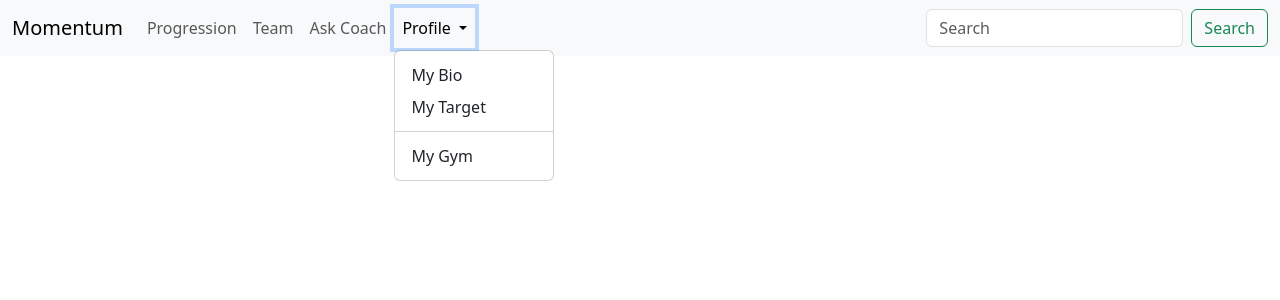
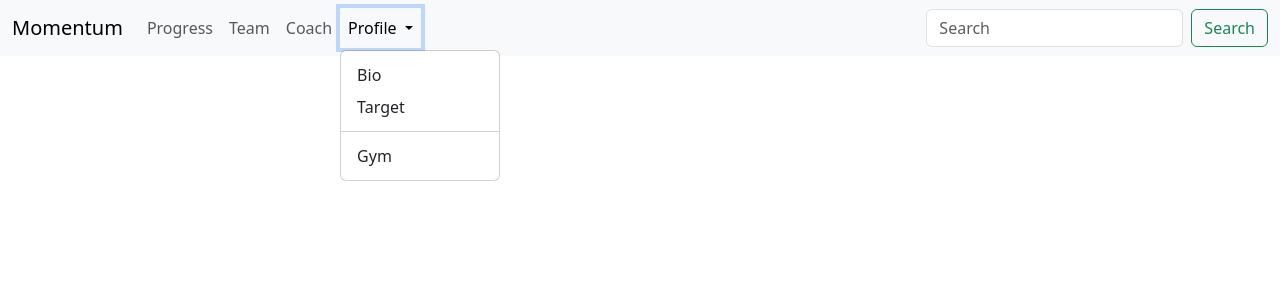
Before and after one commit to trentKR/Momentum, a Flask app: page / in a window 1280 px wide, after a click on "Profile". Shown: the top 300 px of the page. Run offline with Flask 3, Linux system fonts and the light colour scheme; some libraries are stand-ins or nearby versions.

Commit message:
Navbar directs to proper routes, htmls blank

```diff
--- a/app.py
+++ b/app.py
@@ -13,5 +13,35 @@ Session(app)
 
 @app.route("/")
 def index():
-    """"Landing page"""
-    return render_template("index.html")
+    """Landing page"""
+    return render_template("index.html", methods=["GET", "POST"])
+
+@app.route("/progress")
+def progress():
+    """Progress"""
+    return render_template("progress.html")
+
+@app.route("/team", methods=["GET", "POST"])
+def team():
+    """Team"""
+    return render_template("team.html")
+
+@app.route("/coach", methods=["GET", "POST"])
+def coach():
+    """Coach"""
+    return render_template("coach.html")
+
+@app.route("/bio", methods=["GET", "POST"])
+def bio():
+    """bio"""
+    return render_template("bio.html")
+
+@app.route("/target", methods=["GET", "POST"])
+def target():
+    """Target"""
+    return render_template("target.html")
+
+@app.route("/gym", methods=["GET", "POST"])
+def gym():
+    """Configure Gyms"""
+    return render_template("gym.html")
--- a/templates/index.html
+++ b/templates/index.html
@@ -4,5 +4,6 @@
     Momentum
 {% endblock %}
 
-{% block body %}
+{% block main %}
+
 {% endblock %}
--- a/templates/layout.html
+++ b/templates/layout.html
@@ -5,7 +5,7 @@
   <head>
 
         <meta name="viewport" content="initial-scale=1, width=device-width">
-        <title>Healthlee</title>
+        <title>Momentum</title>
 
         <!-- http://getbootstrap.com/docs/5.3/ -->
         <link href="https://cdn.jsdelivr.net/npm/bootstrap@5.3.3/dist/css/bootstrap.min.css" rel="stylesheet" integrity="sha384-QWTKZyjpPEjISv5WaRU9OFeRpok6YctnYmDr5pNlyT2bRjXh0JMhjY6hW+ALEwIH" crossorigin="anonymous">
@@ -24,24 +24,24 @@
                     <div class="collapse navbar-collapse" id="navbarSupportedContent">
                         <ul class="navbar-nav me-auto mb-2 mb-lg-0">
                             <li class="nav-item">
-                                <a class="nav-link" aria-current="page" href="#">Progression</a>
+                                <a class="nav-link" aria-current="page" href="/progress">Progress</a>
                             </li>
                             <li class="nav-item">
-                                <a class="nav-link" href="#">Team</a>
+                                <a class="nav-link" href="/team">Team</a>
                             </li>
                             <li class="nav-item">
                                 <!-- Integrate a chatbot to give daily exercises based on your history -->
-                                <a class="nav-link" aria-current="page" href="#">Ask Coach</a>
+                                <a class="nav-link" aria-current="page" href="/coach">Coach</a>
                             </li>
                             <li class="nav-item dropdown">
                                 <a class="nav-link dropdown-toggle" href="#" role="button" data-bs-toggle="dropdown" aria-expanded="false">
                                 Profile
                                 </a>
                                 <ul class="dropdown-menu">
-                                    <li><a class="dropdown-item" href="#">My Bio</a></li>
-                                    <li><a class="dropdown-item" href="#">My Target</a></li>
+                                    <li><a class="dropdown-item" href="/bio">Bio</a></li>
+                                    <li><a class="dropdown-item" href="/target">Target</a></li>
                                     <li><hr class="dropdown-divider"></li>
-                                    <li><a class="dropdown-item" href="#">My Gym</a></li>
+                                    <li><a class="dropdown-item" href="/gym">Gym</a></li>
                                 </ul>
                             </li>
                         </ul>
@@ -54,8 +54,8 @@
             </nav>
         </nav>
 
-        <main>
-            {% block body %}{% endblock %}
+        <main class="container py-5 text-center">
+            {% block main %}{% endblock %}
         </main>
 
     </body>
```
Also changed, not shown: templates/bio.html (added, +8 -0 lines), templates/coach.html (added, +8 -0 lines), templates/gym.html (added, +8 -0 lines), templates/progress.html (added, +8 -0 lines), templates/target.html (added, +8 -0 lines), templates/team.html (added, +8 -0 lines), README.md.
